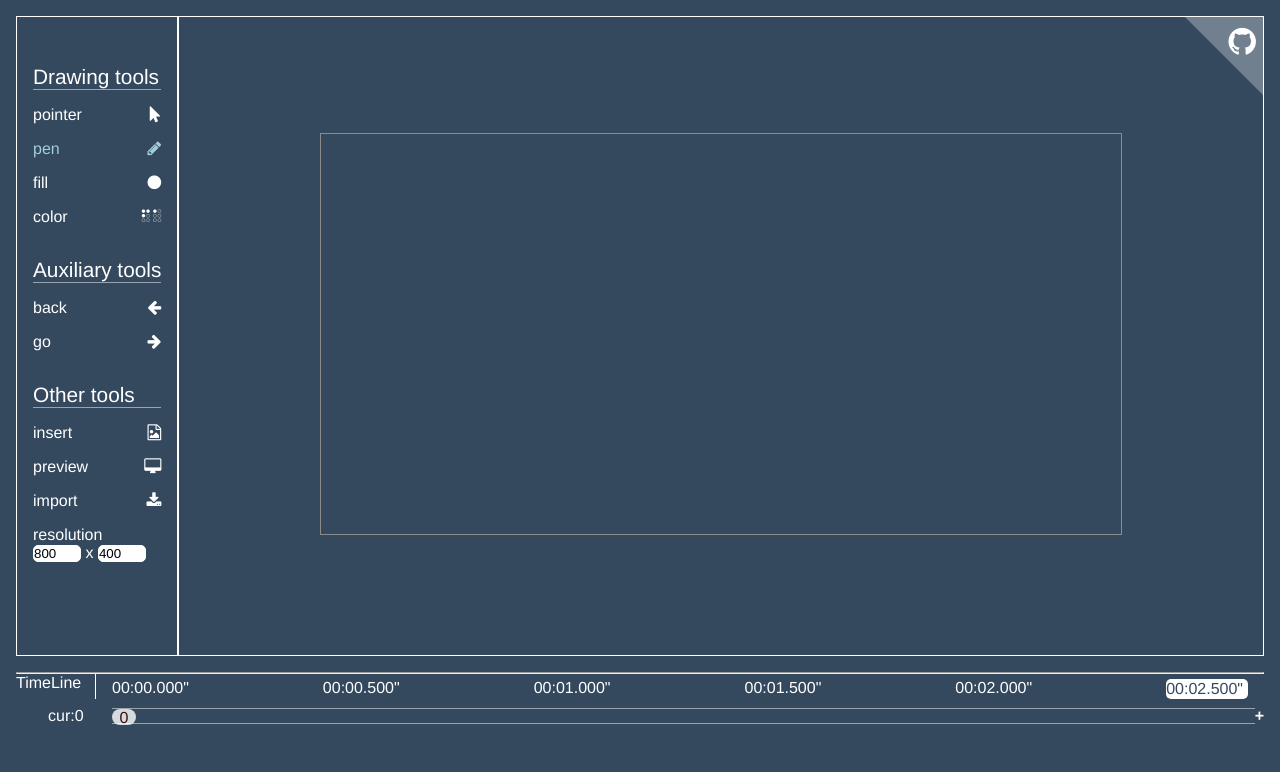
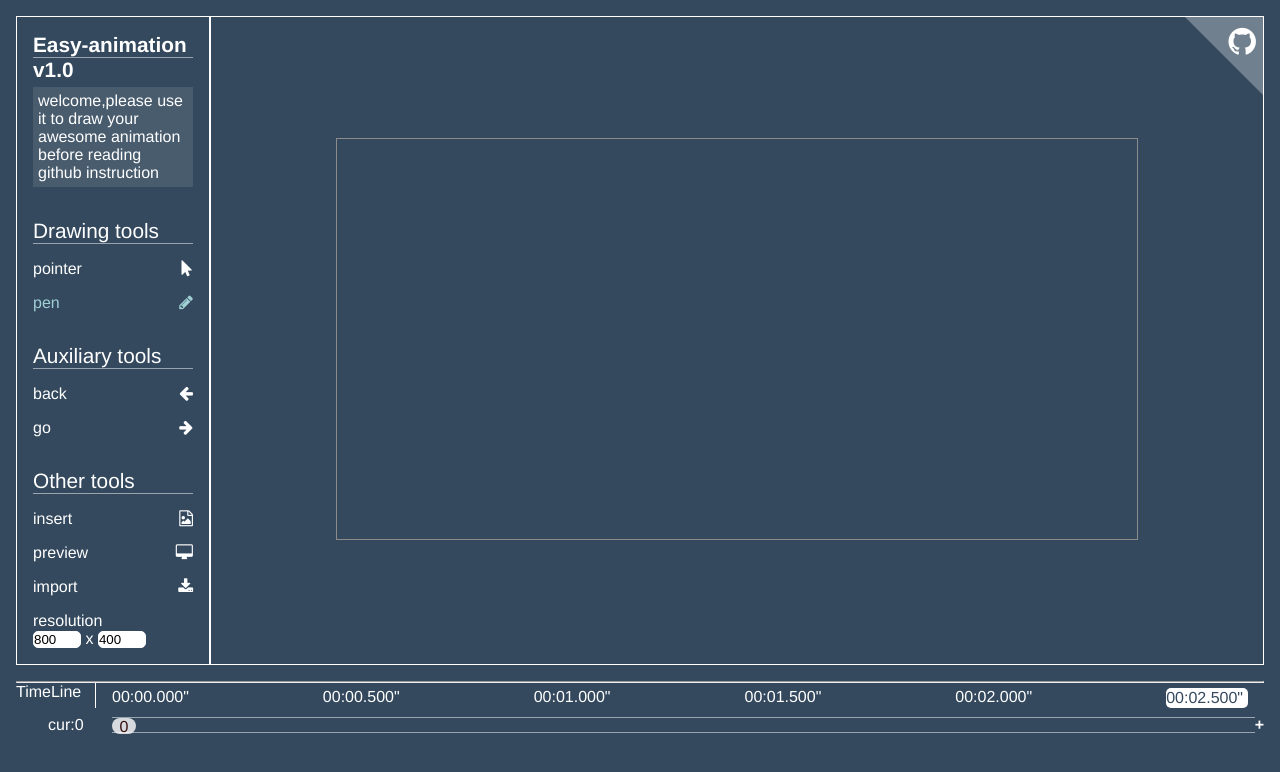
Before and after one commit to moushicheng/easy-animation, a Vue app: page /main in a window 1280 px wide. Shown: the top 772 px of the page. Built offline with nearby package versions, Linux system fonts and the light colour scheme.

Commit message:
[add]用户引导

```diff
--- a/src/layout/toolBar/index.vue
+++ b/src/layout/toolBar/index.vue
@@ -1,5 +1,15 @@
 <template>
   <div id="toolBar">
+    <div class="recommand">
+      <h1>Easy-animation</h1>
+      <h1>v1.0</h1>
+      <main>
+        <a href="https://github.com/a1163675107/easy-animation">
+          welcome,please use it to draw your awesome animation before reading
+          github instruction
+        </a>
+      </main>
+    </div>
     <div class="header">Drawing tools</div>
     <div class="tool-item" @click="choiceTools(0)" :style="changeToolStyle(0)">
       <poper
@@ -16,7 +26,7 @@
         <i class="fa fa-pencil" aria-hidden="true"></i>
       </div>
     </div>
-    <div class="tool-item" @click="choiceTools(2)" :style="changeToolStyle(2)">
+    <!-- <div class="tool-item" @click="choiceTools(2)" :style="changeToolStyle(2)">
       <poper content="fill" popContent="给图形填充颜色(making...)"></poper>
       <div class="icon">
         <i class="fa fa-circle" aria-hidden="true"></i>
@@ -27,7 +37,7 @@
       <div class="icon">
         <i class="fa fa-braille" aria-hidden="true"></i>
       </div>
-    </div>
+    </div> -->
     <div class="header">Auxiliary tools</div>
     <!-- <div class="tool-item">
       <p>show</p>
@@ -199,7 +209,26 @@ export default {
   border: 1px solid white;
   padding: 1rem;
   min-height: 80vh;
-
+  .recommand {
+    font-size: 1.4rem;
+    h1 {
+      font-size: 1.3rem;
+      &:nth-child(1) {
+        border-bottom: 1px solid rgba(255, 255, 255, 0.5);
+      }
+    }
+    main {
+      max-width: 10rem;
+      margin-top: 5px;
+      font-size: 1rem;
+      background: rgba(255, 255, 255, 0.1);
+      padding: 5px;
+      transition: 0.3s;
+      &:hover {
+        color:rgb(159, 208, 212)
+      }
+    }
+  }
   .header {
     margin: 2rem 0 1rem 0;
     font-size: 1.3rem;
```
